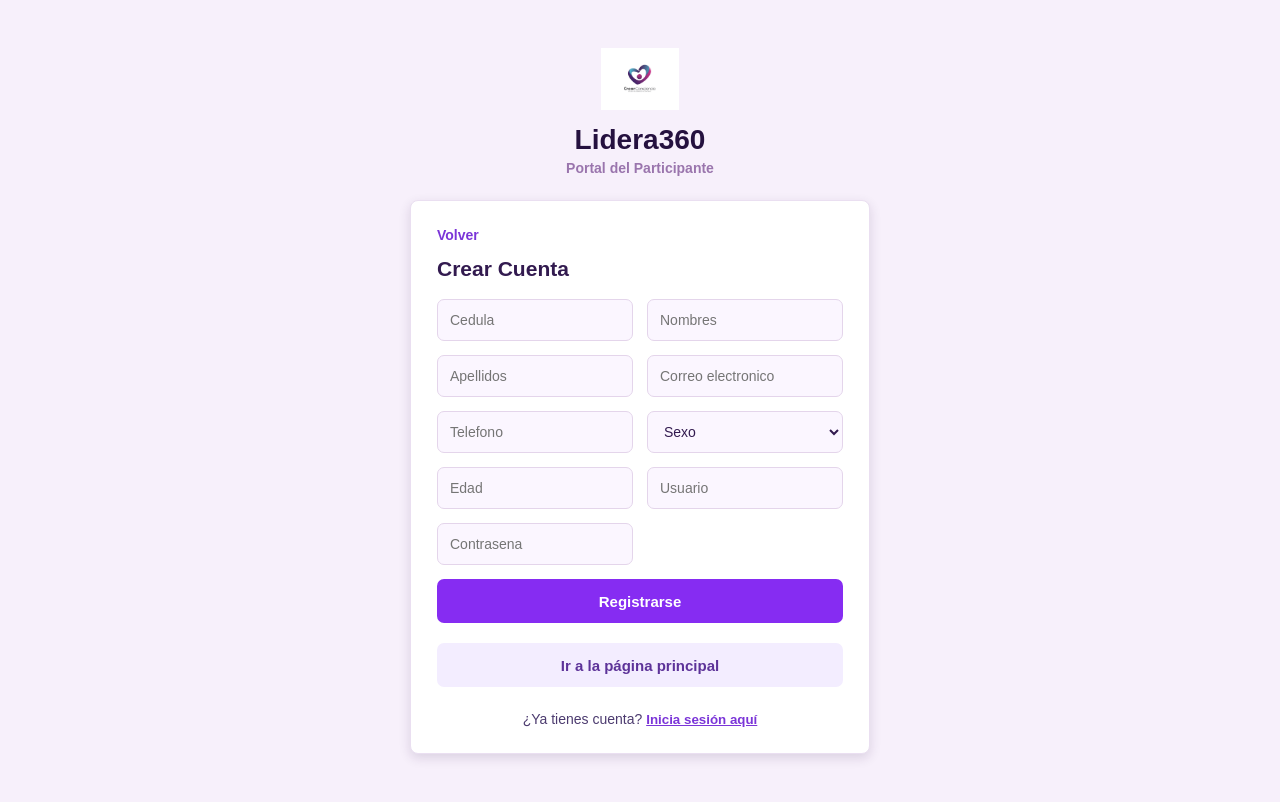
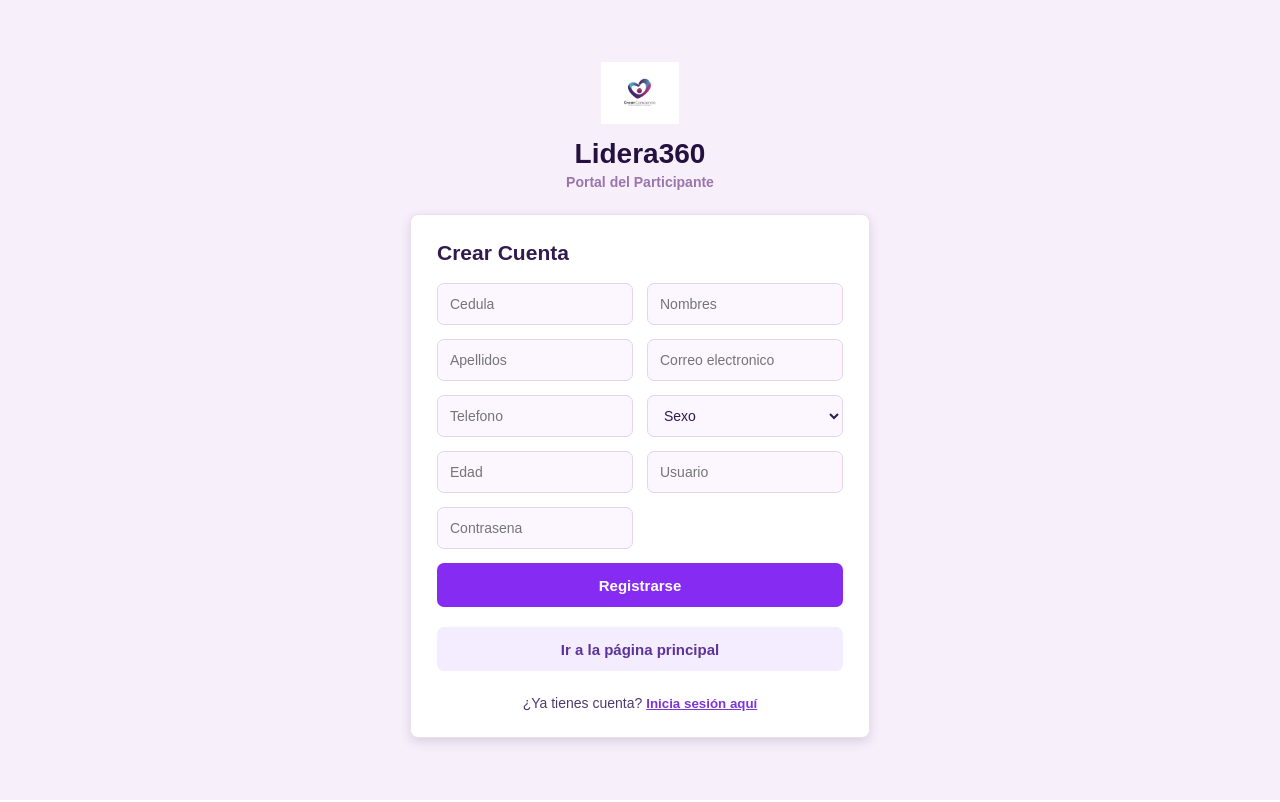
Before and after one commit to LuisCruz11/lidera360-frontend, a React (Vite) app: page / in a window 1280 px wide. Both pictures are taken after a click on the button "Registrarse". Built offline with nearby package versions, Linux system fonts and the light colour scheme.

Commit message:
Creación para registro de usuarios

```diff
--- a/src/pages/RegistroCliente.jsx
+++ b/src/pages/RegistroCliente.jsx
@@ -69,9 +69,6 @@ function RegistroCliente({ onVolverInicio }) {
       </section>
 
       <form className="registro-card" onSubmit={manejarEnvio}>
-        <button className="registro-back" type="button" onClick={onVolverInicio}>
-          Volver
-        </button>
 
         <h2>Crear Cuenta</h2>
 
```
